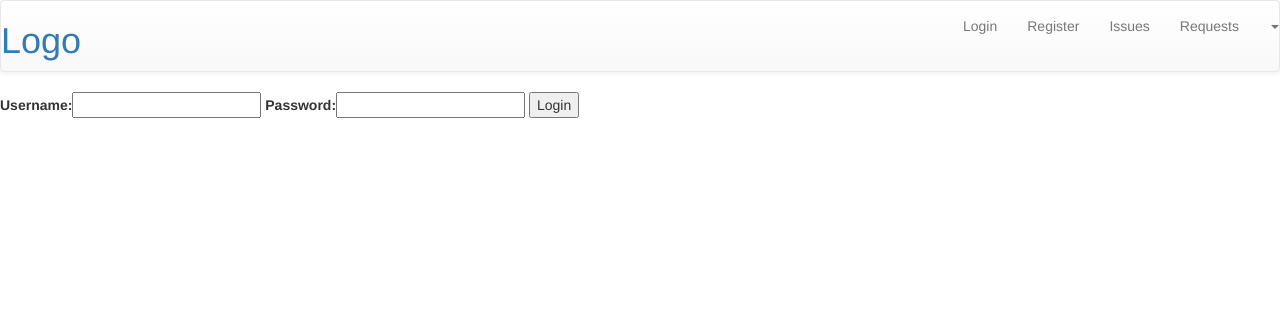
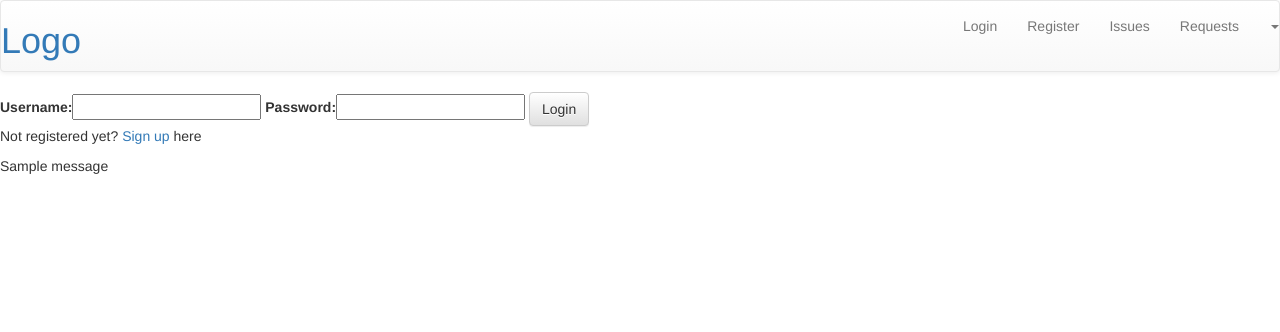
Before and after one commit to itoulou/unicorn-attractor, a Django app: page /auth/login/ in a window 1280 px wide. Shown: the top 332 px of the page. Run offline with Django 3.2, Linux system fonts and the light colour scheme; tables that the repository leaves empty hold one stand-in row (values such as "Sample post"); one stand-in notice (Sample message) is shown; some libraries are stand-ins or nearby versions.

Commit message:
updated login.html where knows if they're logged in or not

```diff
--- a/authentication/templates/login.html
+++ b/authentication/templates/login.html
@@ -1,9 +1,18 @@
 {% extends 'base.html' %}
+{% load bootstrap_tags %}
 {% block title %}Login{% endblock %}
 {% block content %}
 <form method="POST">
     {% csrf_token %}
-    {{login_form}}
-    <button type="submit">Login</button>
+    {{ login_form | as_bootstrap }}
+    <button type="submit" class="btn btn-default">Login</button>
+    <p class="">Not registered yet? <a href="{% url 'register' %}">Sign up</a> here</p>
 </form>
+{% if messages %}
+    <div>
+    {% for message in messages %}
+        {{ message }}{{ user.username.title }}
+    {% endfor %}
+    </div>
+{% endif %}
 {% endblock %}
```
